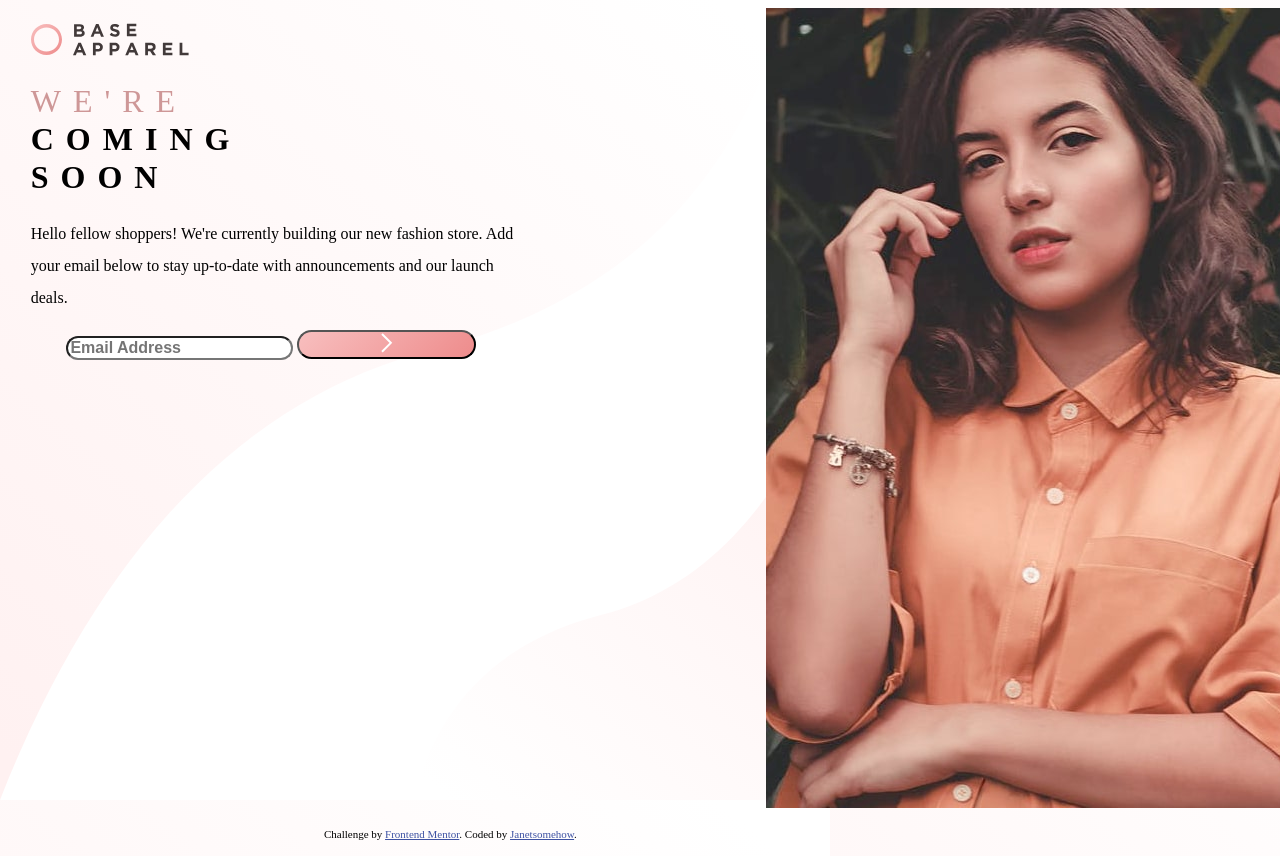
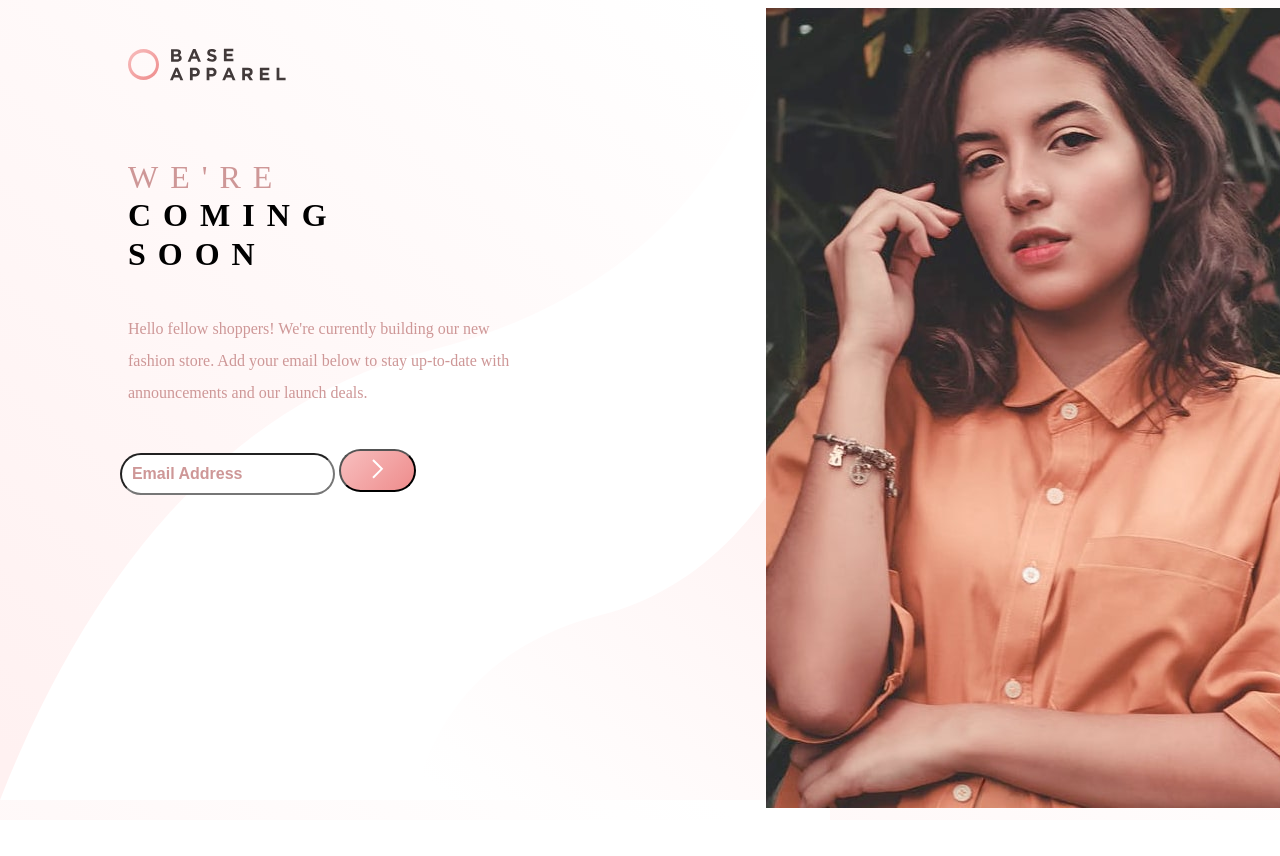
Before and after one commit to Janetsomehow/Base-apparel-coming-soon-page, a plain HTML site: page index.html in a window 1280 px wide. Shown: the top 856 px of the page. After the commit the page ends 820 px from the top, so only its background shows below. Drawn offline with Linux system fonts and the light colour scheme.

Commit message:
updatesssss

```diff
--- a/css/style.css
+++ b/css/style.css
@@ -1,14 +1,21 @@
 
 
 .wrapper > div:nth-child(odd){
-   margin: 2% 3%;
+   padding: 40px;
 
 }
+
+
 
 .wrapper {
     display: grid;
     grid-template-columns: 60% 40%;
 
+}
+
+.logo{
+    float: left;
+    padding-left: 80px;
 }
 
 body{
@@ -21,13 +28,17 @@ h1{
     line-height: 1.2;
     text-transform: uppercase;
     letter-spacing: 12px;
-
+    padding-left: 40px;
+    padding-top: 70px;
+    margin: 40px;
 }
 
 p{
-    color: hs1(0, 36%, 70%);
+    color:  hsl(0, 36%, 70%);
     line-height: 2;
     width: 70%;
+    padding-left: 40px;
+    margin: 40px;
 
 }
 
@@ -41,10 +52,22 @@ input{
     font-size: 16px;
     border-radius: 50px;
     margin-left: 5%;
+    width: 30%;
+    padding: 10px;
+
+}
+
+.form{
+    padding-left: 40px;
 }
 
 button{
-    width: 25%;
+    width: 12%;
+    padding:8px;
     border-radius: 50px;
     background: linear-gradient(135deg, hsl(0, 80%, 86%), hsl(0, 74%, 74%))
 }
+
+::placeholder{
+    color:  hsl(0, 36%, 70%);
+}
--- a/index.html
+++ b/index.html
@@ -24,11 +24,12 @@
      <h1><span>We're</span><br> Coming<br> Soon</h1>
 
 
-        <p>Hello fellow shoppers! We're currently building our new fashion store.
-        Add your email below to stay up-to-date with announcements and our launch deals.</p>
+        <p>Hello fellow shoppers! We're currently building our new<br> fashion store.
+        Add your email below to stay up-to-date with<br> announcements and our launch deals.</p>
 
         <div class="form">
-        <input type="email" name="email" placeholder="Email Address" required>
+           <!--- <label for="email"><strong>E-mail</strong></label>-->
+            <input type="email" name="email" id="email" placeholder="Email Address"required>
        <!-- <img class="icon-error" src="images/icon-error.svg" alt=""> -->
         <button type="button" name="button"> <img src="images/icon-arrow.svg" alt=""></button>
       </div>
@@ -41,11 +42,11 @@
 <img src="images/hero-desktop.jpg" alt="">
     </div>
   </div>
-  <footer>
+  <!---<footer>
     <p class="attribution">
       Challenge by <a href="https://www.frontendmentor.io?ref=challenge" target="_blank">Frontend Mentor</a>.
       Coded by <a href="#">Janetsomehow</a>.
     </p>
-  </footer>
+  </footer> --->
 </body>
 </html>
```
